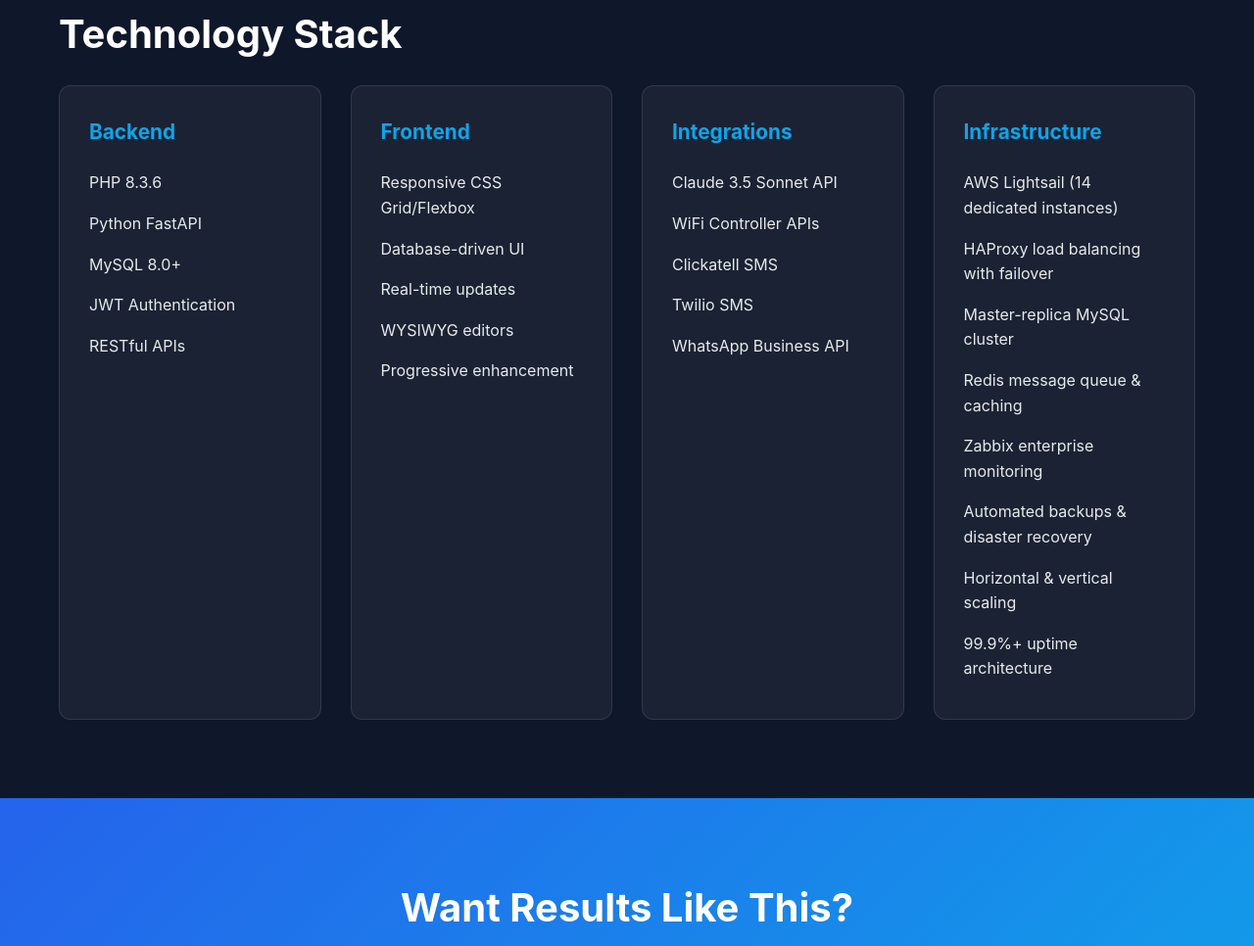
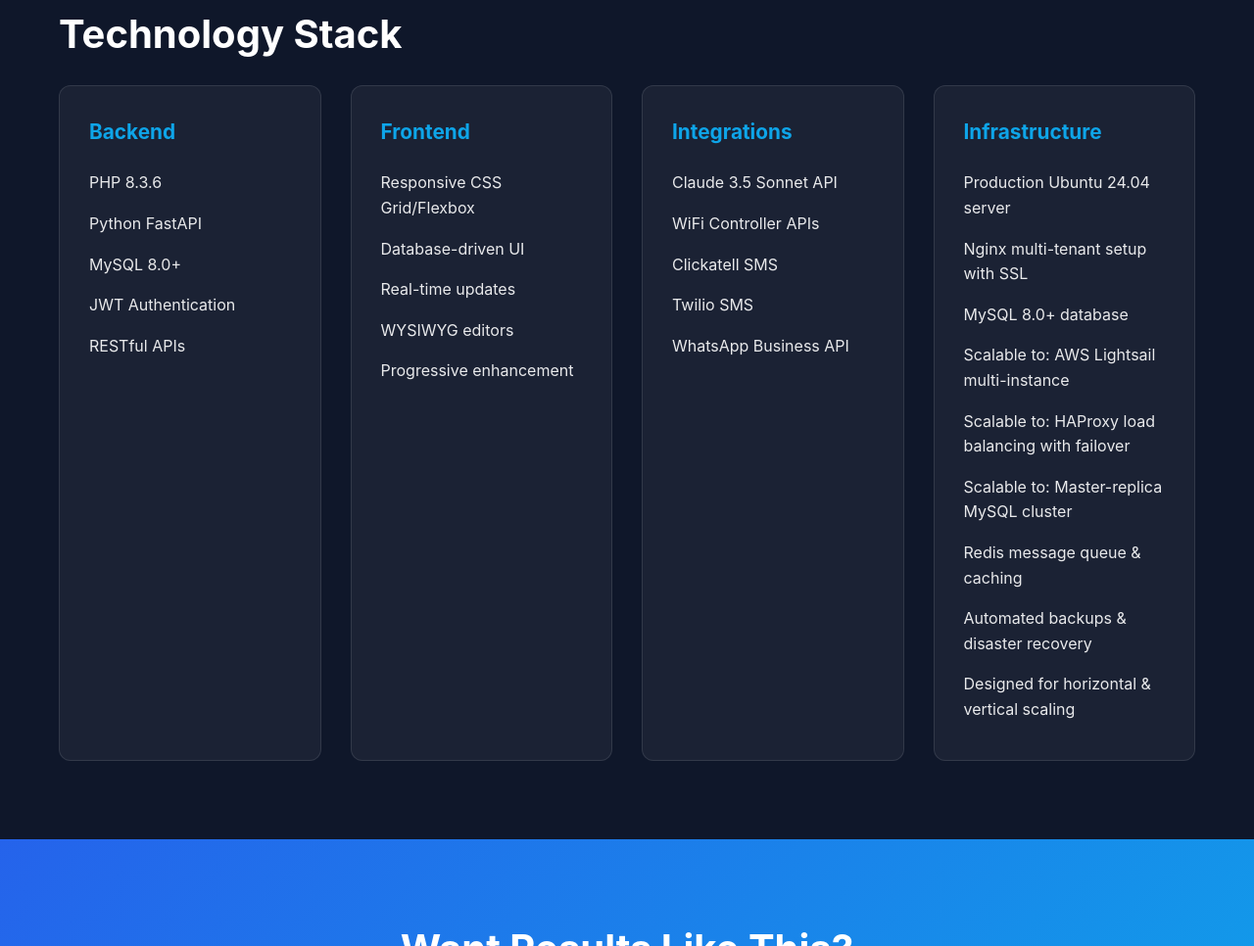
Before and after one commit to spliton210-ui/velocitydev, a plain HTML site: page wigglerewards-case-study.html in a window 1280 px wide. Shown: the part 6743-7709 px from the top of the page at 98% size. Drawn offline with Linux system fonts and the light colour scheme.

Commit message:
Clarify infrastructure: current deployment vs scaling capabilities

```diff
--- a/wigglerewards-case-study.html
+++ b/wigglerewards-case-study.html
@@ -672,14 +672,15 @@
                 <div class="tech-category">
                     <h3>Infrastructure</h3>
                     <ul>
-                        <li>AWS Lightsail (14 dedicated instances)</li>
-                        <li>HAProxy load balancing with failover</li>
-                        <li>Master-replica MySQL cluster</li>
+                        <li>Production Ubuntu 24.04 server</li>
+                        <li>Nginx multi-tenant setup with SSL</li>
+                        <li>MySQL 8.0+ database</li>
+                        <li>Scalable to: AWS Lightsail multi-instance</li>
+                        <li>Scalable to: HAProxy load balancing with failover</li>
+                        <li>Scalable to: Master-replica MySQL cluster</li>
                         <li>Redis message queue & caching</li>
-                        <li>Zabbix enterprise monitoring</li>
                         <li>Automated backups & disaster recovery</li>
-                        <li>Horizontal & vertical scaling</li>
-                        <li>99.9%+ uptime architecture</li>
+                        <li>Designed for horizontal & vertical scaling</li>
                     </ul>
                 </div>
             </div>
```
